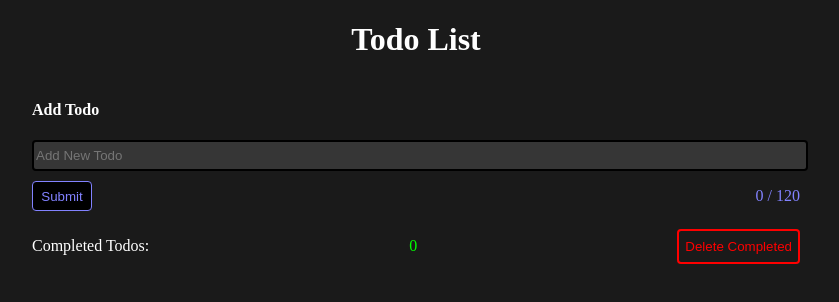
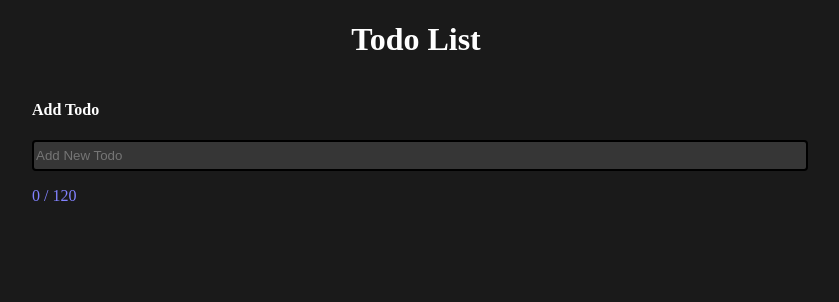
Before and after one commit to gavtay/todo-react, a React (Vite) app: page / in a window 1280 px wide. Shown: the top 302 px of the page, without its empty margins (224-1063 px from the left). Built offline with nearby package versions, Linux system fonts and the light colour scheme.

Commit message:
Added conditional rendering for the submit button and completed todo section.

```diff
--- a/src/App.jsx
+++ b/src/App.jsx
@@ -51,7 +51,6 @@ export default function App() {
 
   // delete all completed tasks
   function deleteCompletedTasks() {
-    console.log('Deleted completed tasks');
     let newArray = toDoList.slice();
 
     newArray = newArray.filter((toDo) => {
@@ -59,6 +58,32 @@ export default function App() {
     })
 
     setToDoList(newArray);
+  }
+
+  // Toggle the view for the submit button
+  function submitButtonVisibility() {
+    if (textCount === 0) {
+      return null;
+    }
+    else {
+      return <button id="submit-btn" onClick={createTodo}>Submit</button>
+    }
+  }
+
+  // Toggle the completed todo count and delete completed buttons
+  function changeCompletedTodoVisibility() {
+    if (toDoList.length === 0) {
+      return null;
+    }
+    else {
+      return (
+        <>
+          <p>Completed Todos: </p>
+          <p id='amt-completed'>{numberOfCompletedTodos}</p>
+          <button id='del-completed' onClick={()=>{deleteCompletedTasks()}}>Delete Completed</button>
+        </>
+      )
+    }
   }
 
   // Show # of completed todos
@@ -78,8 +103,8 @@ export default function App() {
           <h4 className="header">Add Todo</h4>
           <input className="input" type="text" id="newInput" placeholder="Add New Todo" maxLength='120' value={text} onChange={handleChange}/>
           <div id="submit-p-container">
-            <button id="submit-btn" onClick={createTodo}>Submit</button>
             <p id="char-count">{textCount} / 120</p>
+            {submitButtonVisibility()}
           </div>
           {
             toDoList.map((inp, ind, arr) => { // first argument is value, second argument is index, third arg is entire array
@@ -100,9 +125,7 @@ export default function App() {
             })
           }
           <div id='completed-container'>
-            <p>Completed Todos: </p>
-            <p id='amt-completed'>{numberOfCompletedTodos}</p>
-            <button id='del-completed' onClick={()=>{deleteCompletedTasks()}}>Delete Completed</button>
+            {changeCompletedTodoVisibility()}
           </div>
         </div>
       </div>
```
